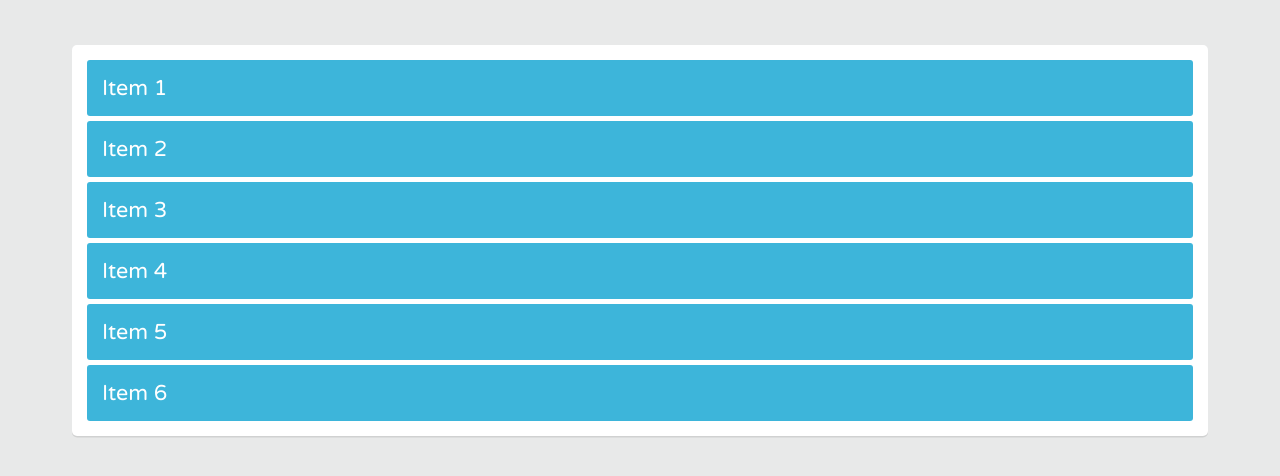
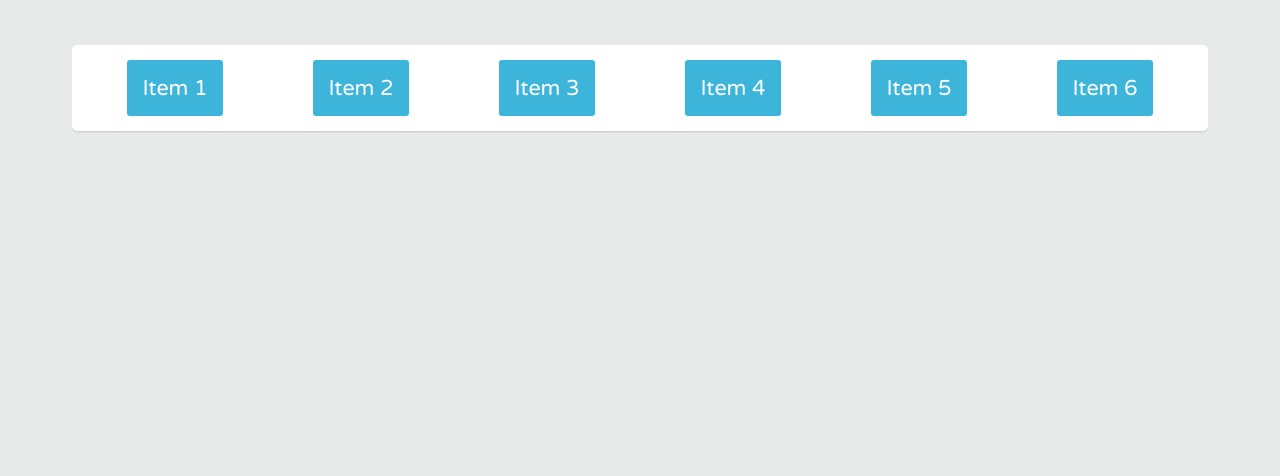
Before and after one commit to Jgobeille/flexbox-layout-example, a plain HTML site: page index.html in a window 1280 px wide. Drawn offline with Linux system fonts and the light colour scheme.

Commit message:
learned about the various properties can use

```diff
--- a/css/flexbox.css
+++ b/css/flexbox.css
@@ -1,3 +1,27 @@
 /* =================================
   Flexbox
 ==================================== */
+
+
+.container {
+  /* Creates flex box container */
+  display: flex;
+  /* Specifies what direction the content will layout. Horizontally or Vertically */
+  flex-direction: row;
+  /* allows content to break on to new line */
+  flex-wrap: wrap;
+  /* gives space evenly between all the content on the page, even the elements at the end. */
+  justify-content: space-around;
+}
+
+
+
+
+/* ordering lesson */
+/* .item-5 {
+  order: -1;
+}
+
+.item-1 {
+  order: -2
+} */
```
Also changed, not shown: index.html (+3 -0 lines).
